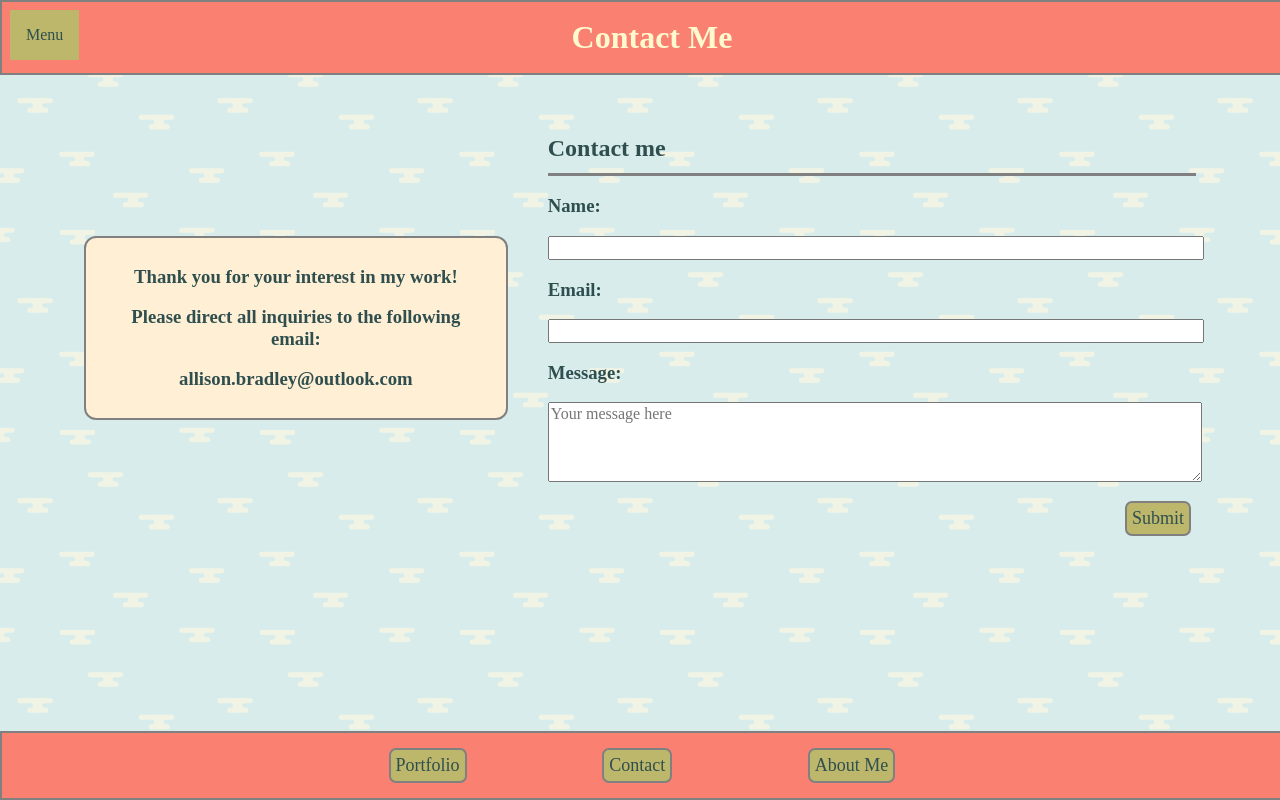
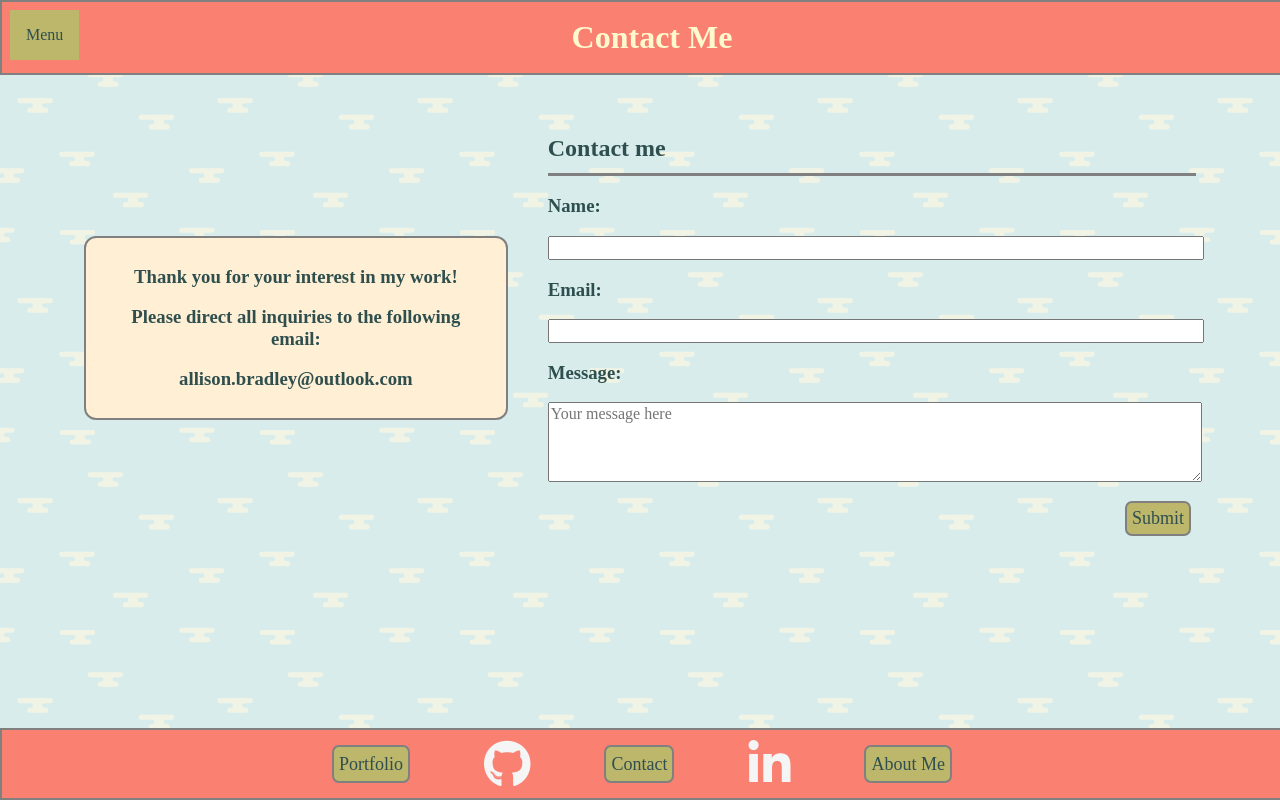
Before and after one commit to BestBroBradley/BestBroBradley.github.io, a plain HTML site: page contact.html in a window 1280 px wide. Drawn offline with Linux system fonts and the light colour scheme.

Commit message:
Fixing footers

```diff
--- a/contact.html
+++ b/contact.html
@@ -65,8 +65,10 @@
             <div id="linkBtns">
                 <button id="portfolio" onclick="location.href='portfolio.html'" type="button">
                     Portfolio</button>
+                    <a href="https://github.com/BestBroBradley" target="_blank"><i class="fab fa-github fa-3x"></i></a>
                 <button id="contact" onclick="location.href='contact.html'" type="button">
                     Contact</button>
+                    <a href="https://www.linkedin.com/in/allison-bradley-bba219198/" target="_blank"><i class="fab fa-linkedin-in fa-3x"></i></a>
                 <button id="aboutMe" onclick="location.href='index.html'" type="button">
                     About Me</button>
             </div>
```
Also changed, not shown: index.html (+3 -0 lines).
